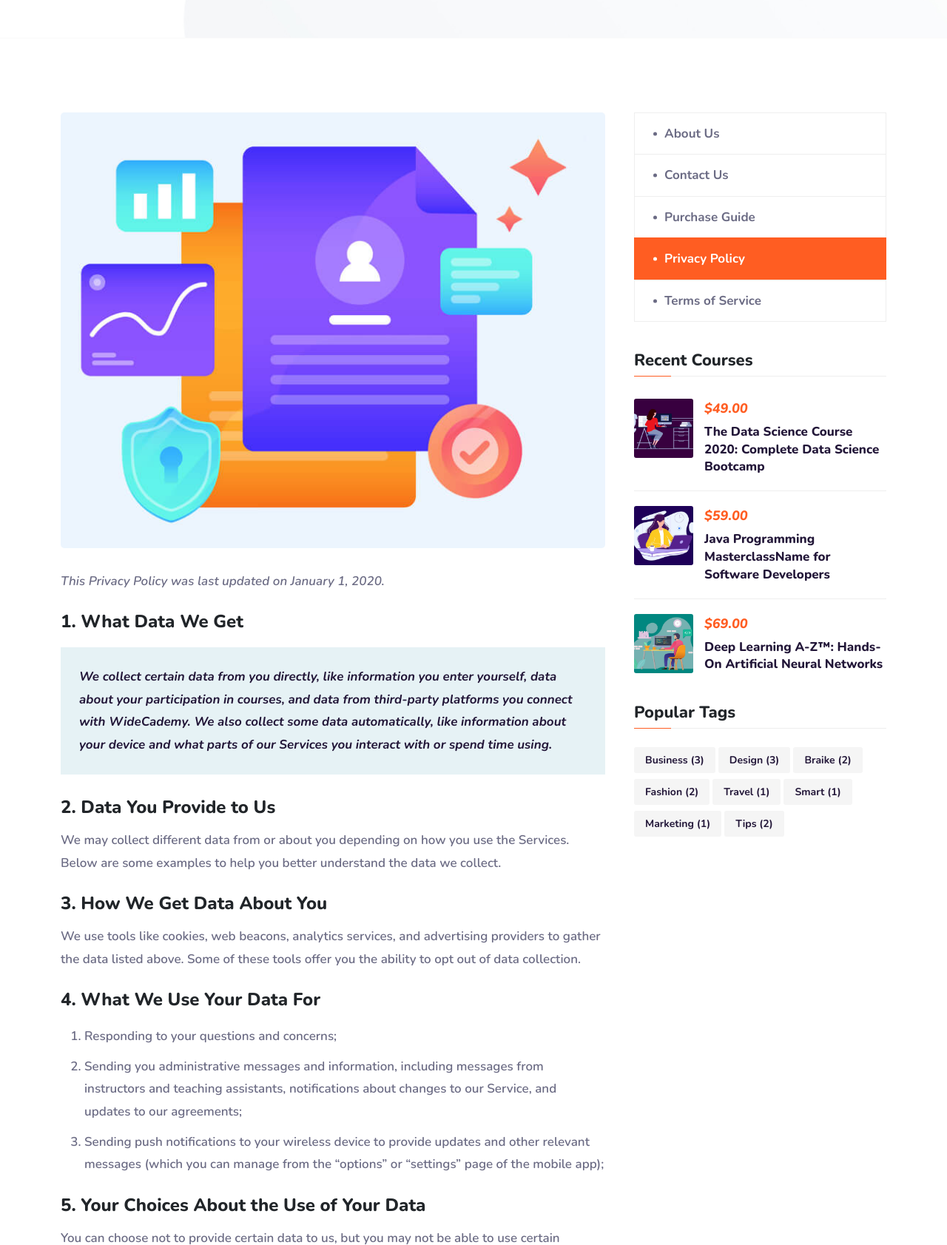
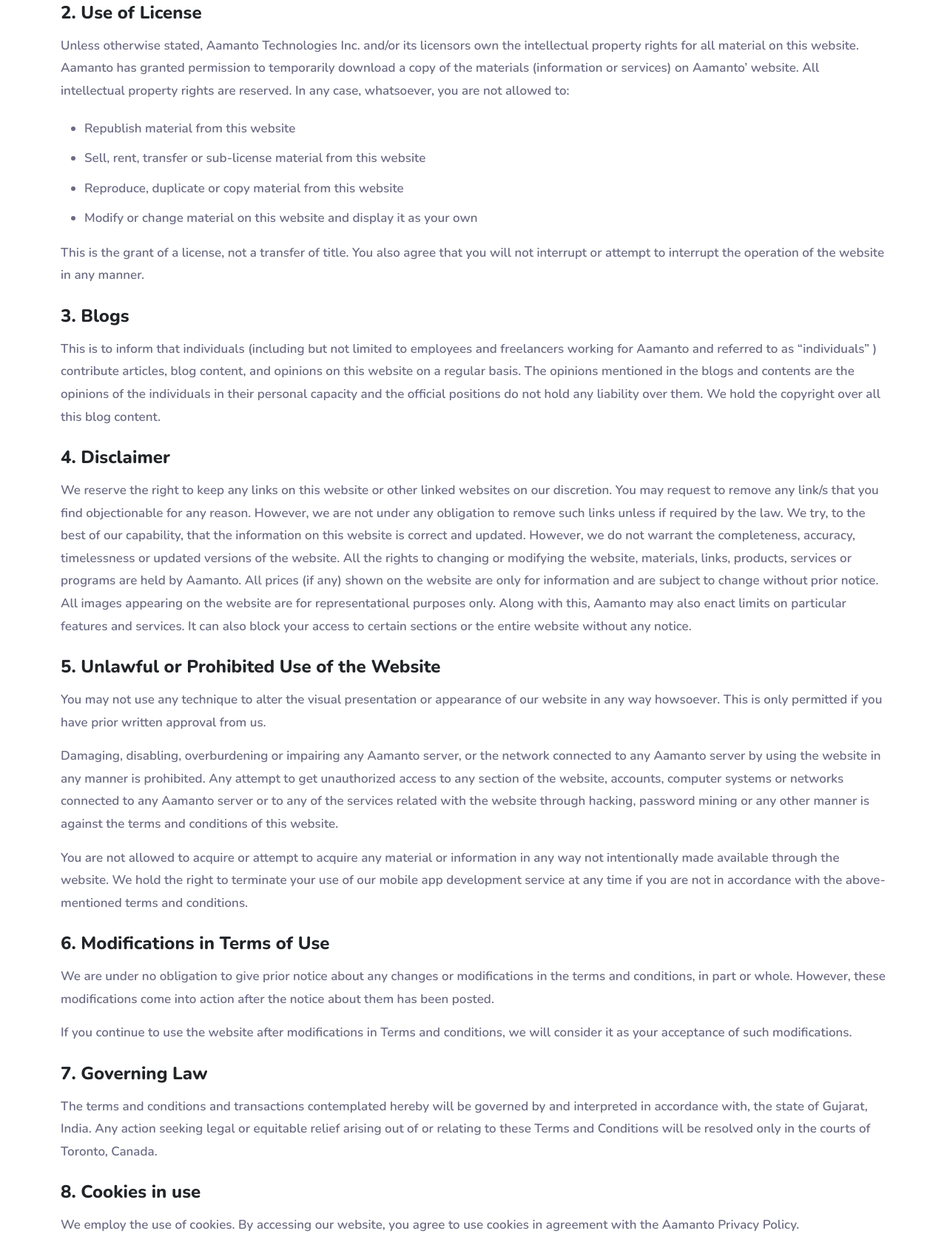
Before and after one commit to Kashif-ali123/aamantotechnologies, a Gatsby site: page /terms-of-service in a window 1280 px wide. Shown: the part 775-2458 px from the top of the page at 74% size. Built offline with nearby package versions, Linux system fonts and the light colour scheme; Gatsby itself is replaced by a stand-in of ours.

Commit message:
Add files via upload

```diff
--- a/src/pages/terms-of-service.js
+++ b/src/pages/terms-of-service.js
@@ -1,7 +1,7 @@
 import React from 'react'
 import Layout from "../components/App/Layout"
 import Navbar from "../components/App/Navbar"
-import PageBanner from '../components/Common/PageBanner'
+// import PageBanner from '../components/Common/PageBanner'
 import Footer from "../components/App/Footer"
 import { Link } from 'gatsby'
 import termsImg from '../assets//images/terms-of-service.jpg'
@@ -10,47 +10,69 @@
     return (
         <Layout>
             <Navbar />
-            <PageBanner
+            {/* <PageBanner
                 pageTitle="Terms of Service"
                 homePageText="Home"
                 homePageUrl="/"
                 activePageText="Terms of Service"
-            />
+            /> */}
             <section className="terms-of-service-area ptb-100">
                 <div className="container">
                     <div className="row">
-                        <div className="col-lg-8 col-md-12">
+                        <div className="col-lg-12 col-md-12">
                             <div className="terms-of-service-content">
-                                <img src={termsImg} alt="tt" />
-                                <p><i>This Privacy Policy was last updated on January 1, 2020.</i></p>
-                                <h3>1. What Data We Get</h3>
-                                <blockquote className="blockquote">
-                                    <p>We collect certain data from you directly, like information you enter yourself, data about your participation in courses, and data from third-party platforms you connect with WideCademy. We also collect some data automatically, like information about your device and what parts of our Services you interact with or spend time using.</p>
-                                </blockquote>
-                                <h3>2. Data You Provide to Us</h3>
-                                <p>We may collect different data from or about you depending on how you use the Services. Below are some examples to help you better understand the data we collect.</p>
-                                <h3>3. How We Get Data About You</h3>
-                                <p>We use tools like cookies, web beacons, analytics services, and advertising providers to gather the data listed above. Some of these tools offer you the ability to opt out of data collection.</p>
-                                <h3>4. What We Use Your Data For</h3>
-                                <ol>
-                                    <li>Responding to your questions and concerns;</li>
-                                    <li>Sending you administrative messages and information, including messages from instructors and teaching assistants, notifications about changes to our Service, and updates to our agreements;</li>
-                                    <li>Sending push notifications to your wireless device to provide updates and other relevant messages (which you can manage from the “options” or “settings” page of the mobile app);</li>
-                                </ol>
-                                <h3>5. Your Choices About the Use of Your Data</h3>
-                                <p>You can choose not to provide certain data to us, but you may not be able to use certain features of the Services.</p>
+                                {/* <img src={termsImg} alt="tt" /> */}
+                                <h3 style={{fontSize:"35px", marginBottom:"60px", marginTop:"80px"}}><i>Terms of Use</i></h3>
+                                <h3>1. Use of the Website</h3>
+
+                                    <p>You are hereby deemed to agree to the following terms and conditions as set forth in this section. In any case, if you do not accept these terms and conditions, you are requested not to use this website or download any material from it.</p>
+                                    <p>The use of this website is totally discretionary, therefore you agree to hold the responsibility for any consequences that arise from your use of this website. Aamanto Technologies Inc. is not liable to any outcome that is generated due to such actions.</p>
+                                    <p>Aamanto holds the sole authority over the website and all its material (except any applicable third party materials) under worldwide intellectual property rights (IPR) laws and treaty provisions. This prevents you to copy any material unless if permitted.</p>
+                                    <p>Aamanto Technologies carries out business dealings with a number of (but not restricted to) customers, suppliers, and government. The website has used words like joint venture, partnership, partners, and others to indicate business relationships. We are not obligated to indicate any precise legal relationships unless if required by law.</p>
+                                    <p>You will find that this website also includes some links to other websites. Any links to third-party websites are provided solely as a convenience to you. Aamanto does not endorse the contents on any such third-party websites. We are not responsible for the content of or any damage that may result from your access to or reliance on these third-party websites. If you link to third-party websites, you do so at your own risk.</p>
+
+                                <h3>2. Use of License</h3>
+                                <p>Unless otherwise stated, Aamanto Technologies Inc. and/or its licensors own the intellectual property rights for all material on this website. Aamanto has granted permission to temporarily download a copy of the materials (information or services) on Aamanto’ website. All intellectual property rights are reserved. In any case, whatsoever, you are not allowed to:</p>
                                 <ul>
-                                    <li>To stop receiving promotional communications from us, you can opt out by using the unsubscribe mechanism in the promotional communication you receive or by changing the email preferences in your account. Note that regardless of your email preference settings, we will send you transactional and relationship messages regarding the Services, including administrative confirmations, order confirmations, important updates about the Services, and notices about our policies.</li>
-                                    <li>The browser or device you use may allow you to control cookies and other types of local data storage. Your wireless device may also allow you to control whether location or other data is collected and shared. You can manage Adobe’s LSOs through their Website Storage Settings panel.</li>
-                                    <li>To get information and control cookies used for tailored advertising from participating companies, see the consumer opt-out pages for the Network Advertising Initiative and Digital Advertising Alliance, or if you’re located in the European Union, visit the Your Online Choices site. To opt out of Google’s display advertising or customize Google Display Network ads, visit the Google Ads Settings page. To opt out of Taboola’s targeted ads, see the Opt-out Link in their Cookie Policy.</li>
-                                    <li>To update data you provide directly, log into your account and update your account at any time.</li>
+                                <li>Republish material from this website</li>
+                                <li>Sell, rent, transfer or sub-license material from this website</li>
+                                <li>Reproduce, duplicate or copy material from this website</li>
+                                <li>Modify or change material on this website and display it as your own</li>
                                 </ul>
-                                <h3>6. Our Policy Concerning Children</h3>
-                                <p>We recognize the privacy interests of children and encourage parents and guardians to take an active role in their children’s online activities and interests. Children under 13 (or under 16 in the European Economic Area) should not use the Services. If we learn that we’ve collected personal data from a child under those ages, we will take reasonable steps to delete it.</p>
+                                <p>This is the grant of a license, not a transfer of title. You also agree that you will not interrupt or attempt to interrupt the operation of the website in any manner.</p>
+                                <h3>3. Blogs</h3>
+                                <p>This is to inform that individuals (including but not limited to employees and freelancers working for Aamanto and referred to as “individuals” ) contribute articles, blog content, and opinions on this website on a regular basis. The opinions mentioned in the blogs and contents are the opinions of the individuals in their personal capacity and the official positions do not hold any liability over them. We hold the copyright over all this blog content.</p>
+                                <h3>4.  Disclaimer</h3>
+                                <p>We reserve the right to keep any links on this website or other linked websites on our discretion. You may request to remove any link/s that you find objectionable for any reason. However, we are not under any obligation to remove such links unless if required by the law.
+We try, to the best of our capability, that the information on this website is correct and updated. However, we do not warrant the completeness, accuracy, timelessness or updated versions of the website.
+All the rights to changing or modifying the website, materials, links, products, services or programs are held by Aamanto. All prices (if any) shown on the website are only for information and are subject to change without prior notice. All images appearing on the website are for representational purposes only.
+Along with this, Aamanto may also enact limits on particular features and services. It can also block your access to certain sections or the entire website without any notice.</p>
+
+                                <h3>5. Unlawful or Prohibited Use of the Website</h3>
+                                <p>You may not use any technique to alter the visual presentation or appearance of our website in any way howsoever. This is only permitted if you have prior written approval from us.</p>
+                                <p>Damaging, disabling, overburdening or impairing any Aamanto server, or the network connected to any Aamanto server by using the website in any manner is prohibited.
+Any attempt to get unauthorized access to any section of the website, accounts, computer systems or networks connected to any Aamanto server or to any of the services related with the website through hacking, password mining or any other manner is against the terms and conditions of this website.</p>
+                                <p>You are not allowed to acquire or attempt to acquire any material or information in any way not intentionally made available through the website. We hold the right to terminate your use of our mobile app development service at any time if you are not in accordance with the above-mentioned terms and conditions.</p>
+
+                                <h3>6. Modifications in Terms of Use</h3>
+                                <p>We are under no obligation to give prior notice about any changes or modifications in the terms and conditions, in part or whole. However, these modifications come into action after the notice about them has been posted.</p>
+                                <p>If you continue to use the website after modifications in Terms and conditions, we will consider it as your acceptance of such modifications.</p>
+
+                                <h3>7. Governing Law</h3>
+                                <p>The terms and conditions and transactions contemplated hereby will be governed by and interpreted in accordance with, the state of Gujarat, India. Any action seeking legal or equitable relief arising out of or relating to these Terms and Conditions will be resolved only in the courts of Toronto, Canada.</p>
+
+
+                                <h3>8. Cookies in use</h3>
+                                <p>We employ the use of cookies. By accessing our website, you agree to use cookies in agreement with the Aamanto Privacy Policy.</p>
+                                <p>Most interactive websites use cookies to retrieve the user’s details for each visit. Cookies are used by our website to enable the functionality of certain areas to make it easier for people visiting our website.</p>
+
+                                <h3>9. Agreement to be bound</h3>
+                                <p>By using this website or using any service, you acknowledge that you have read and agree to be bound by this agreement and all terms and conditions on this website.</p>
+
                             </div>
                         </div>
 
-                        <div className="col-lg-4 col-md-12">
+                        {/* <div className="col-lg-4 col-md-12">
                         <aside className="widget-area">
                                 <div className="widget widget_insight">
                                     <ul>
@@ -134,10 +156,11 @@
                                     </div>
                                 </div>
                             </aside>
-                        </div>
+                        </div> */}
                     </div>
                 </div>
             </section>
+            <hr></hr>
             <Footer />
         </Layout>
     )
```
